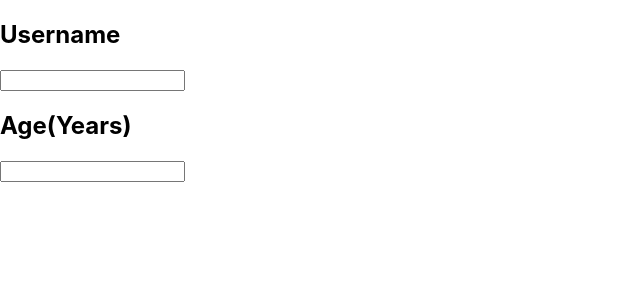
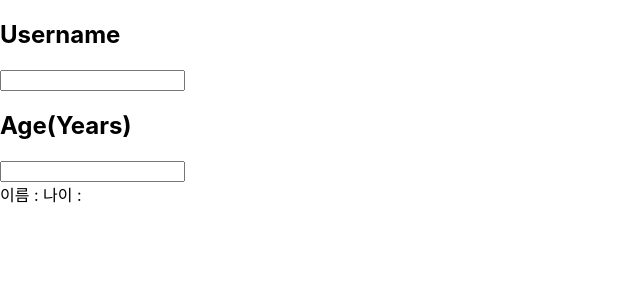
Before and after one commit to hyejisc/react-exercise, a React (Create React App) app: page / in a window 1280 px wide. Shown: the top 300 px of the page, without its empty margins (0-640 px from the left). Built offline with nearby package versions, Linux system fonts and the light colour scheme.

Commit message:
props로 받기

```diff
--- a/src/App.js
+++ b/src/App.js
@@ -3,7 +3,7 @@ import React, { useState } from "react";
 // import NewExpense from "./components/NewExpense/NewExpense";
 import Subscribers from "./components/Subscribers";
 import User from "./exercise/User";
-import UserList from "./exercise/UserList";
+
 import { Provider } from "react-redux";
 import store from "./redux/store";
 
@@ -54,7 +54,6 @@ const App = () => {
         </div>
       </Provider> */}
       <User />
-      <UserList />
     </div>
   );
 };
--- a/src/exercise/User.js
+++ b/src/exercise/User.js
@@ -1,4 +1,5 @@
 import React, { useState } from "react";
+import UserList from "./UserList";
 
 const User = () => {
   const [name, setName] = useState("");
@@ -18,6 +19,8 @@ const User = () => {
       <input type="text" onChange={nameHandler} />
       <h2>Age(Years)</h2>
       <input type="number" onChange={ageHandler} />
+
+      <UserList name={name} age={age} />
     </div>
   );
 };
--- a/src/exercise/UserList.js
+++ b/src/exercise/UserList.js
@@ -1,7 +1,12 @@
 import React from "react";
 
-const UserList = () => {
-  return <div></div>;
+const UserList = (props) => {
+  return (
+    <div>
+      이름 : {props.name}
+      나이 : {props.age}
+    </div>
+  );
 };
 
 export default UserList;
```
